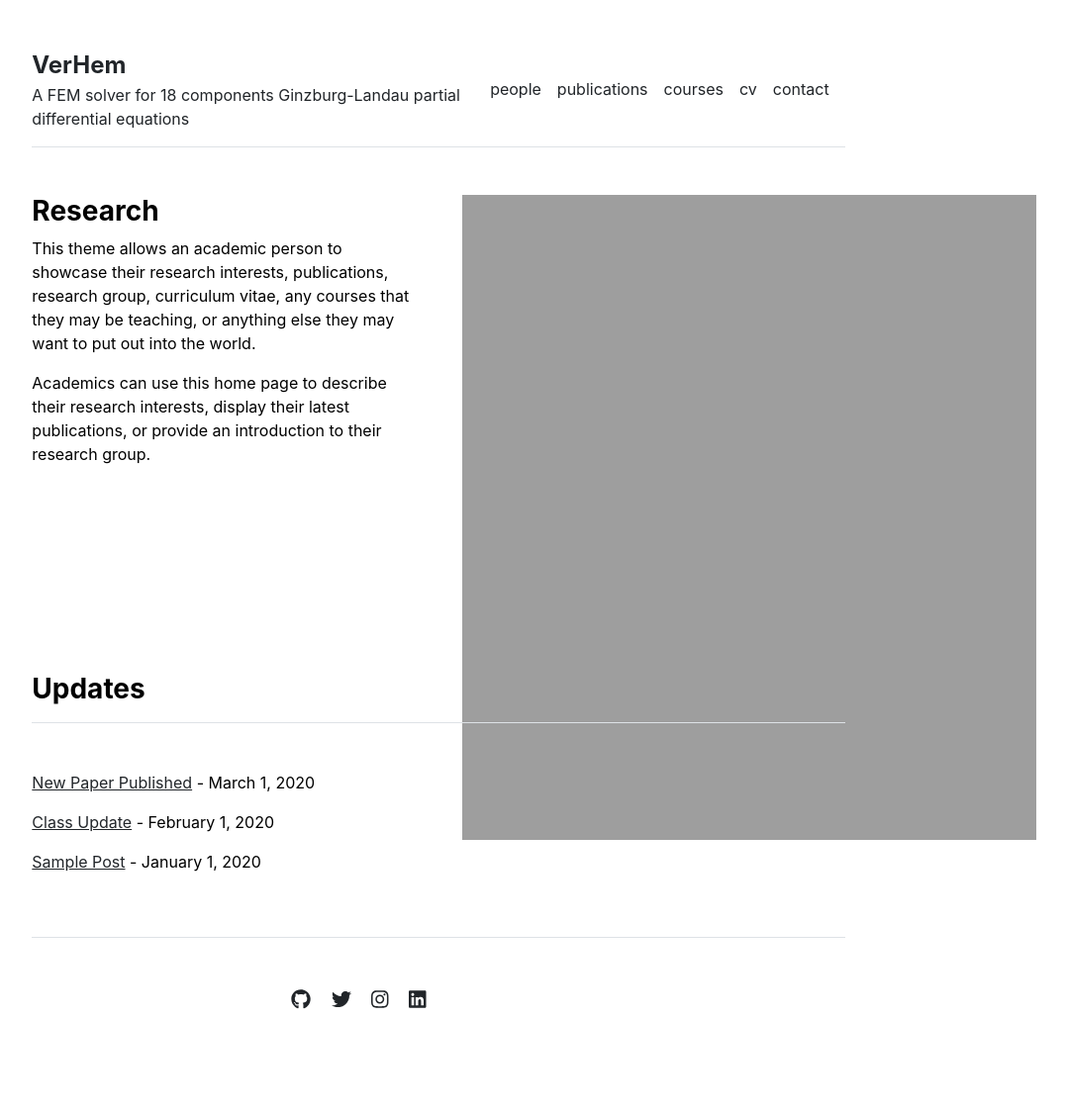
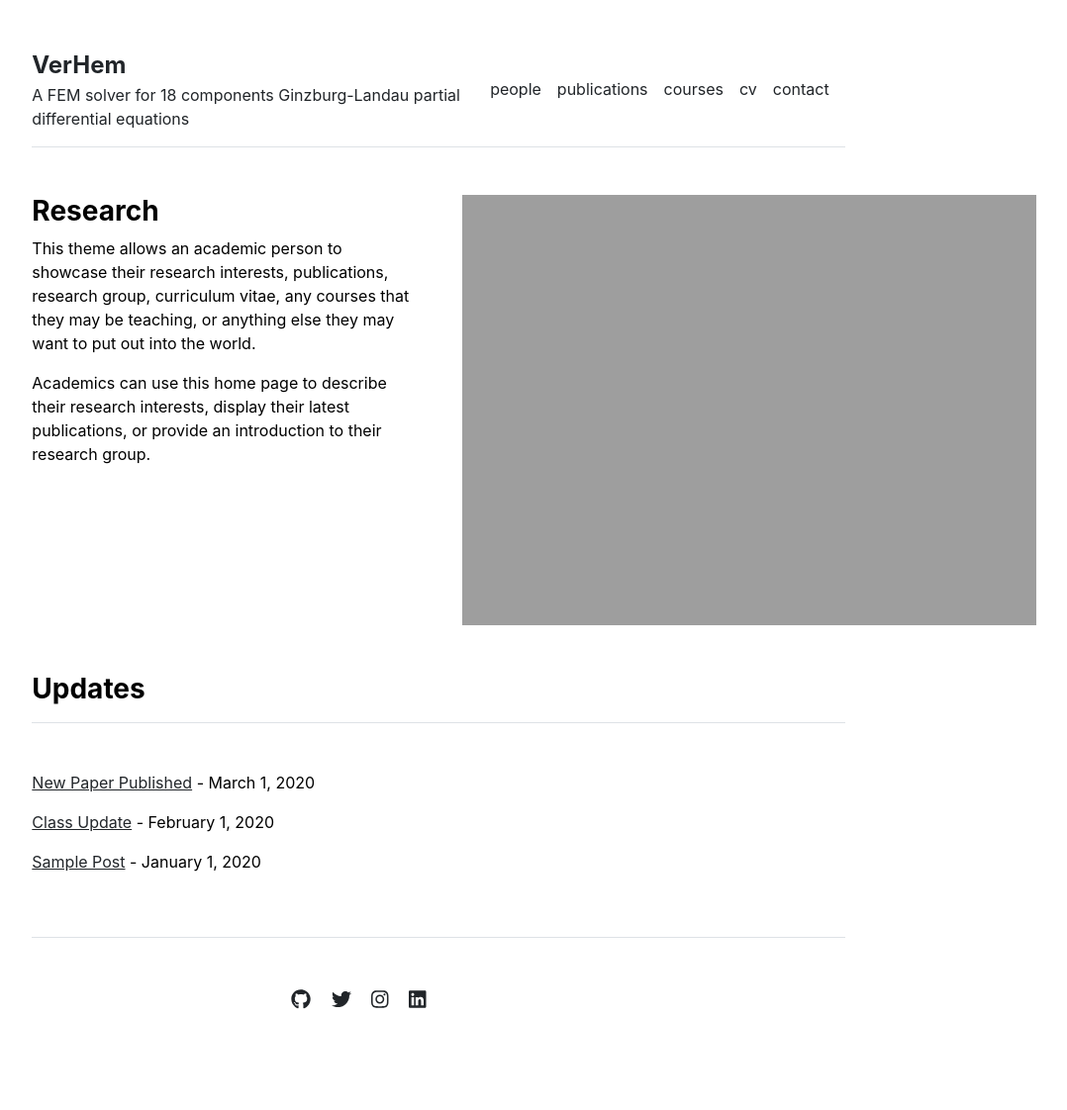
Before and after one commit to VerHem/VerHem.github.io, a Jekyll site: the page built from index.md, in a window 1280 px wide. Shown: the whole page at 99% size, without its empty margins (197-1275 px from the left). Built offline with Jekyll 4.4.1, drawn with Linux system fonts in a browser that asks for light colours.

Commit message:
change size of home pic

```diff
--- a/_layouts/home.html
+++ b/_layouts/home.html
@@ -8,7 +8,7 @@ layout: default
     {{ content }}
   </div>
   <div class="col-md-6">
-    <img src="{{ site.github.url }}/assets/img/femgl-6.85M-DoF-0-Temp-Direchilet-gap-frame.png" alt="Home" width="150%" height="150%">
+    <img src="{{ site.github.url }}/assets/img/femgl-6.85M-DoF-0-Temp-Direchilet-gap-frame.png" alt="Home" width="150%">
   </div>
 </div>
 
```
